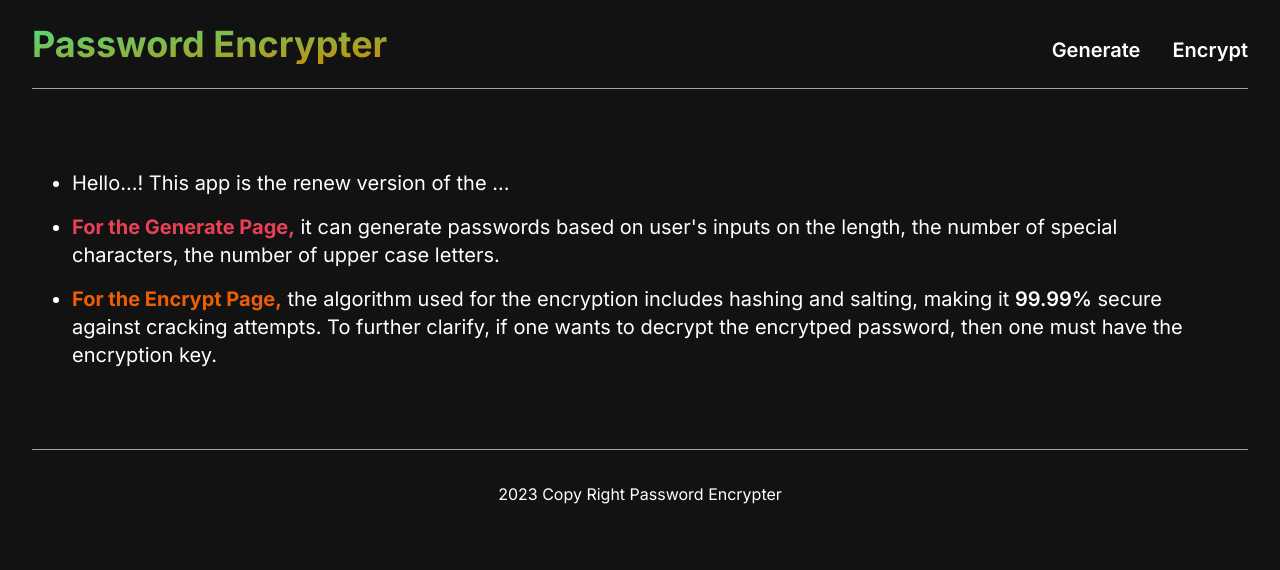
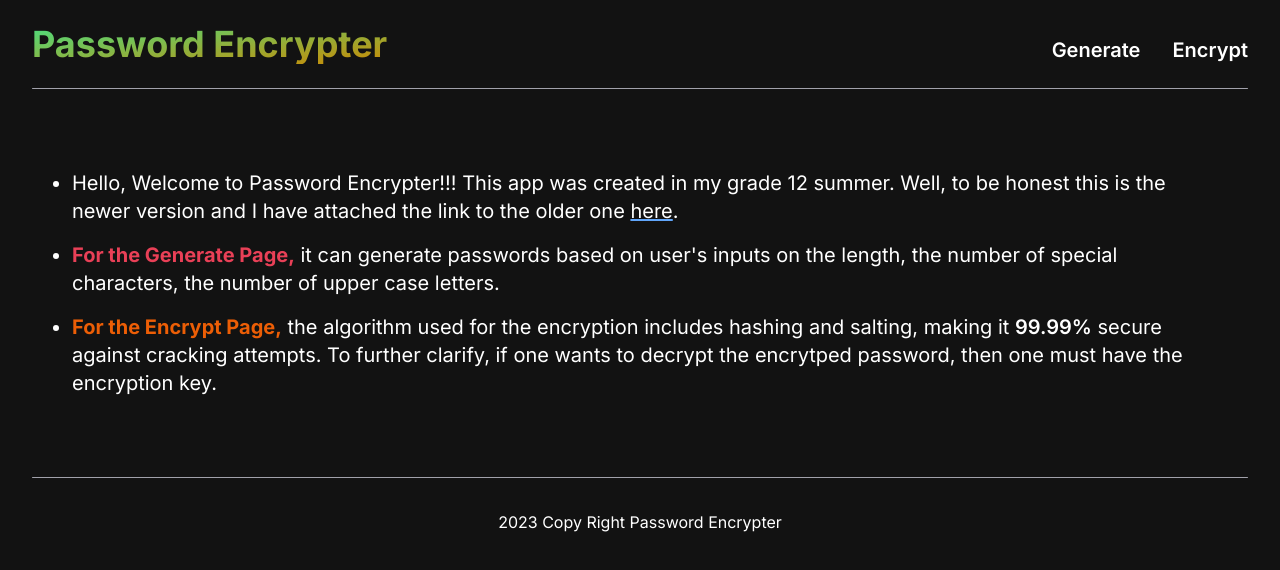
Before and after one commit to BaoTran685/password-encrypter, a Next.js app: page / in a window 1280 px wide. Shown: the top 570 px of the page. Built offline with nearby package versions, Linux system fonts and the light colour scheme.

Commit message:
new comments about the app

```diff
--- a/src/app/page.tsx
+++ b/src/app/page.tsx
@@ -1,16 +1,31 @@
 import { Metadata } from "next";
+import Link from "next/link";
 
 export const metadata: Metadata = {
   title: "Password Encrypter || Home",
   description: "Password Encryption Home Page",
 };
 
+const password_encrypter_link = "https://passwordencrypter.com/";
 const Home = () => {
   return (
     <main className="my-10 sm:my-20">
       <div className="flex px-6 sm:px-8 lg:px-10">
         <ol className="text--content list-disc space-y-2 sm:space-y-4">
-          <li>Hello...! This app is the renew version of the ...</li>
+          <li>
+            Hello, Welcome to Password Encrypter!!! This app was created in my
+            grade 12 summer. Well, to be honest this is the newer version and I
+            have attached the link to the older one{" "}
+            <Link
+              href={password_encrypter_link}
+              rel="noopener noreferrer"
+              target="_blank"
+              className="underline decoration-2 decoration-blue-400"
+            >
+              here
+            </Link>
+            .
+          </li>
           <li>
             <span className="text-[--red-color] font-bold">
               For the Generate Page,
```
